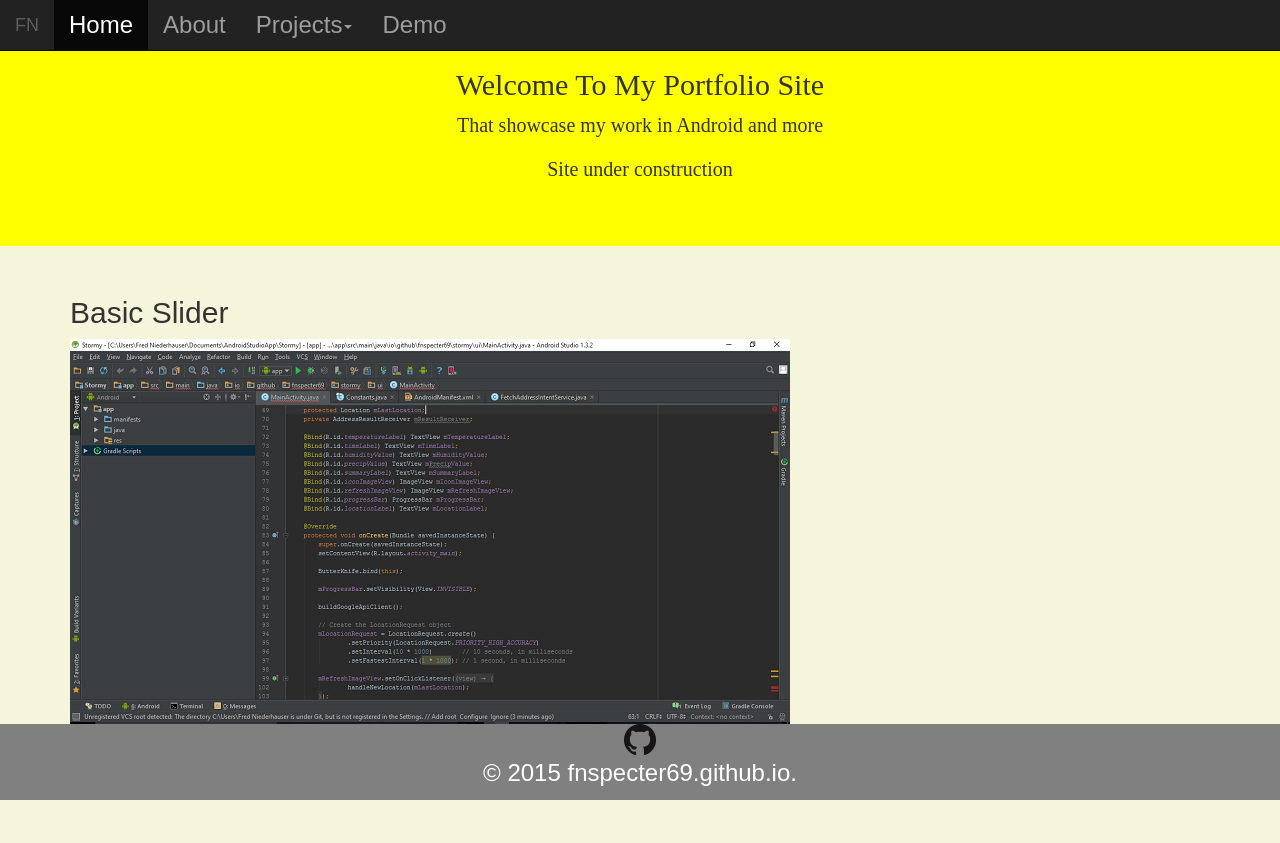
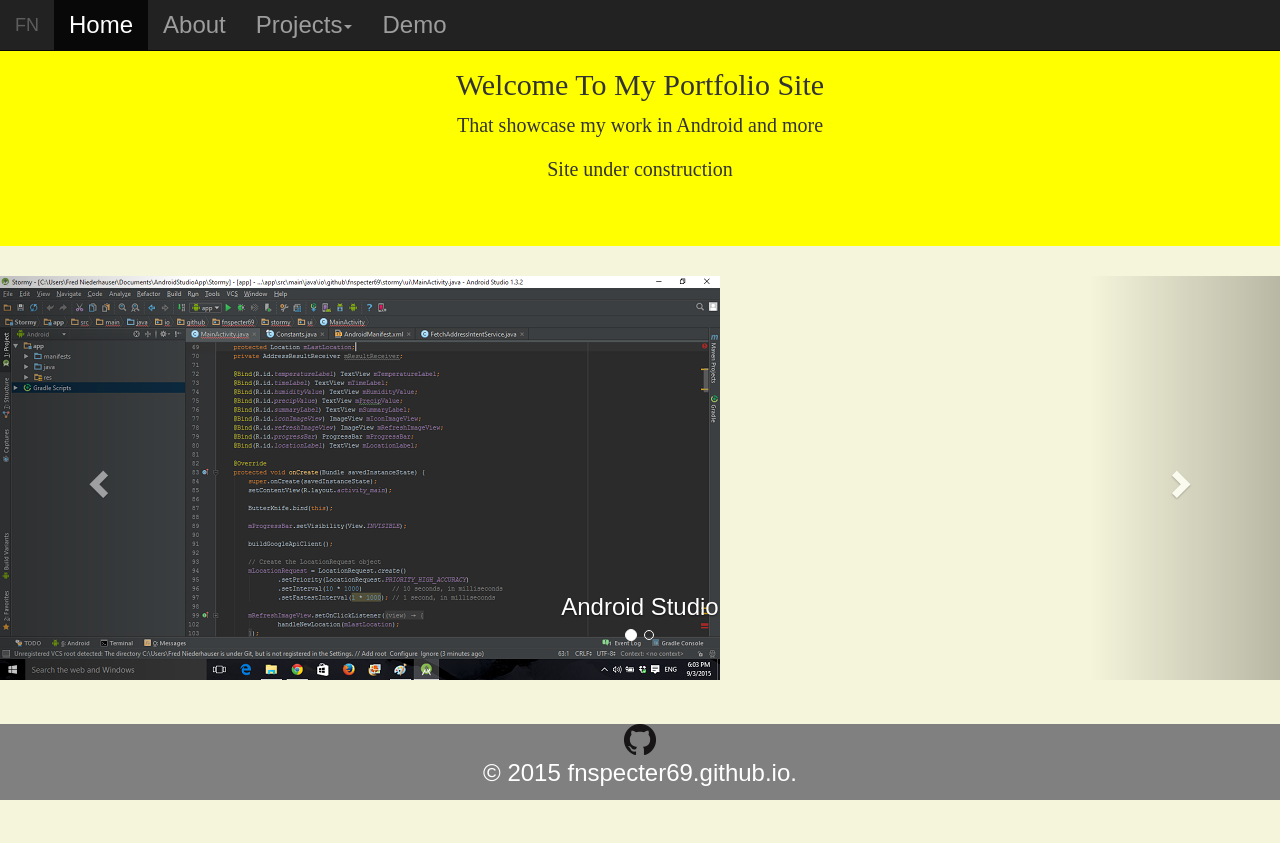
Before and after one commit to fnspecter69/fnspecter69.github.io, a plain HTML site: page index.html in a window 1280 px wide. After the commit the page ends 800 px from the top, so only its background shows below. Drawn offline with nearby package versions, Linux system fonts and the light colour scheme.

Commit message:
changes to image slider
use Bootstrap carousel instead of building on from scratch

```diff
--- a/css/main.css
+++ b/css/main.css
@@ -33,27 +33,6 @@
   font-size: 20px;
 }
 
-#slider{
-  width: 720px;
-  height: 404px;
-  overflow: hidden;
-}
-
-#slider .slides{
-  display: block;
-  width: 600px;
-  height: 400px;
-  margin: 0;
-  padding: 0;
-}
-
-#slider .slide{
-  float: left;
-  list-style-type: none;
-  width: 720px;
-  height: 400px;
-}
-
 .container{
   padding-bottom: 100px;
 }
--- a/index.html
+++ b/index.html
@@ -61,16 +61,35 @@
   </div>
 
   <div id="wrapper">
-    <div class="container">
-      <div class="section">
-        <h2>Basic Slider</h2>
-      </div>
-      <div id="slider">
-        <ul class="slides">
-          <li class="slide"><img src="img/android_studio.png"/></li>
-          <li class="slide"><img src="img/atompic.png"/></li>
-        </ul>
-        <h3>slide show</h3>
+    <div id="myCarousel" class="carousel">
+      <ol class="carousel-indicators">
+        <li data-target ="#myCarousel" data-slide-to = "0" class = "active"></li>
+        <li data-target ="#myCarousel" data-slide-to = "1"></li>
+      </ol>
+
+      <div class="carousel-inner">
+        <div class="item active">
+          <img src="img/android_studio.png" alt = "AndroidStudio" class="img-responsive">
+          <div class="carousel-caption">
+            <h3>Android Studio</h3>
+          </div>
+        </div>
+        <div class="item">
+          <img src="img/atompic.png" alt = "Atom" class="img-responsive">
+          <div class="carousel-caption">
+            <h3>Android Studio</h3>
+          </div>
+        </div>
+
+        <!-- Left and right controls -->
+        <a class="left carousel-control" href="#myCarousel" role="button" data-slide="prev">
+          <span class="glyphicon glyphicon-chevron-left" aria-hidden="true"></span>
+          <span class="sr-only">Previous</span>
+        </a>
+        <a class="right carousel-control" href="#myCarousel" role="button" data-slide="next">
+          <span class="glyphicon glyphicon-chevron-right" aria-hidden="true"></span>
+          <span class="sr-only">Next</span>
+        </a>
       </div>
     </div>
 
--- a/js/main.js
+++ b/js/main.js
@@ -1,32 +1,4 @@
 'use strict';
-
-$(function(){
-    //configuration
-    var width = 720;
-    var animationSpeed = 1000;
-    var pause = 3000;
-    var currentSlide = 1;
-    //cache DOM
-    var $slider = $('#slider');
-    var $slideContainer = $slider.find('slides');
-    var $slides = $slideContainer.find('.slide');
-
-    setInterval(function(){
-      $slideContainer.animate({'margin-left': '-='+width}, animationSpeed, function(){
-          currentSlide++;
-          if(currentSlide === $slides.length){
-              currentSlide = 1;
-              $slideContainer.css('margin-left', 0);
-          }
-      });
-    }, pause);
-    //setInterval
-      //animate margin-left
-      //if it's last slide, go to position 1 (0px);
-
-    //listen for mouseenter and pause
-    //resume on mouseenter
-});
 
 var main = function(){
   console.log(new Date());
```
Also changed, not shown: README.md.
